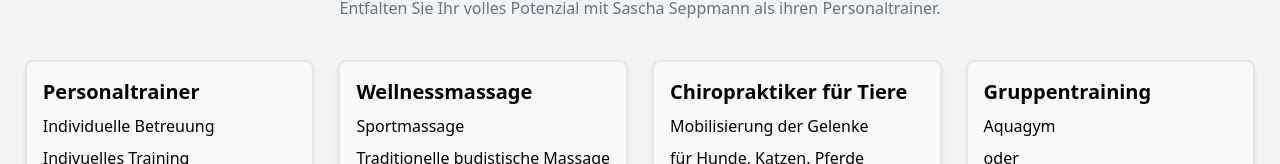
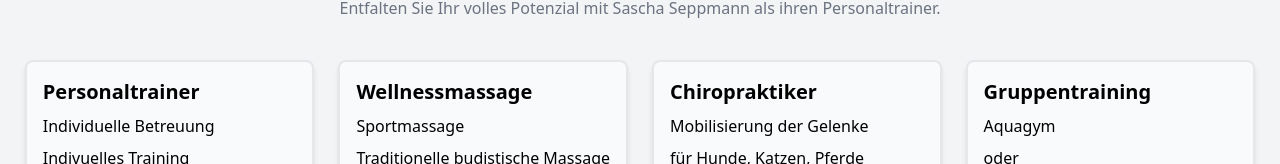
Before and after one commit to NoelHuibers/seppis.fit, a Next.js app: page / in a window 1280 px wide. Shown: the part 364-528 px from the top of the page. Built offline with nearby package versions, Linux system fonts and the light colour scheme.

Commit message:
Chriopraktiker

```diff
--- a/src/components/mainsection.tsx
+++ b/src/components/mainsection.tsx
@@ -31,7 +31,7 @@
             pricePerSession="Ab 25 €/Einheit"
           />
           <TrainingCard
-            header="Chiropraktiker für Tiere"
+            header="Chiropraktiker"
             items={[
               "Mobilisierung der Gelenke",
               "für Hunde, Katzen, Pferde",
```
